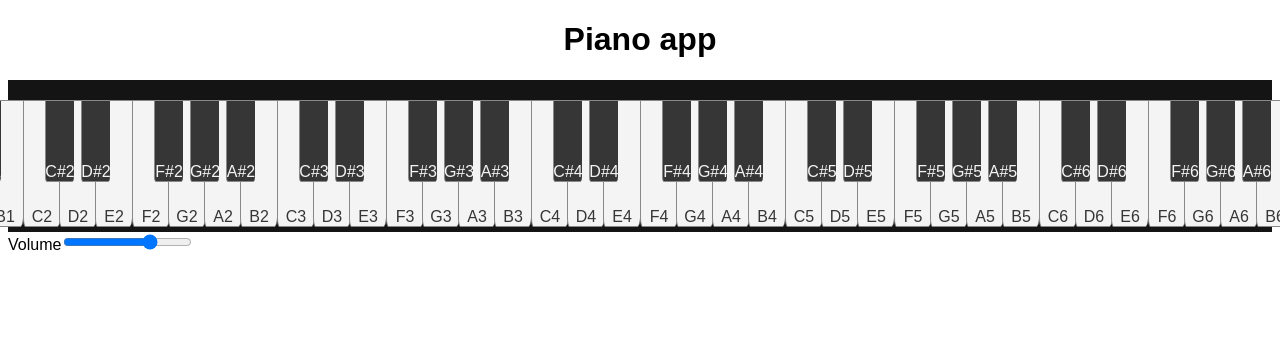
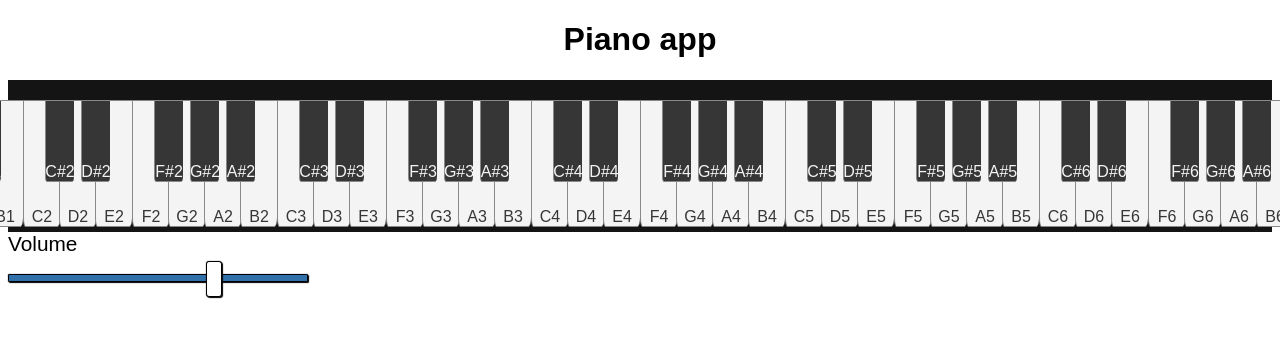
Before and after one commit to RBGeorgiev/javascript-practice, a React (Create React App) app in the folder piano-react/: page / in a window 1280 px wide. Shown: the top 338 px of the page. Built offline with nearby package versions, Linux system fonts and the light colour scheme.

Commit message:
styled volume controller

```diff
--- a/piano-react/src/App.css
+++ b/piano-react/src/App.css
@@ -47,3 +47,94 @@ h1 {
   height: 80px;
   z-index: 2;
 }
+
+.volumeController label {
+  font-size: 1.3em;
+  display: block;
+}
+
+input[type=range] {
+  -webkit-appearance: none;
+  margin: 18px 0;
+  width: 300px;
+}
+input[type=range]:focus {
+  outline: none;
+}
+input[type=range]::-webkit-slider-runnable-track {
+  width: 300px;
+  height: 8.4px;
+  cursor: pointer;
+  box-shadow: 1px 1px 1px #000000, 0px 0px 1px #0d0d0d;
+  background: #3071a9;
+  border-radius: 1.3px;
+  border: 0.2px solid #010101;
+}
+input[type=range]::-webkit-slider-thumb {
+  box-shadow: 1px 1px 1px #000000, 0px 0px 1px #0d0d0d;
+  border: 1px solid #000000;
+  height: 36px;
+  width: 16px;
+  border-radius: 3px;
+  background: #ffffff;
+  cursor: pointer;
+  -webkit-appearance: none;
+  margin-top: -14px;
+}
+input[type=range]:focus::-webkit-slider-runnable-track {
+  background: #367ebd;
+}
+input[type=range]::-moz-range-track {
+  width: 300px;
+  height: 8.4px;
+  cursor: pointer;
+  box-shadow: 1px 1px 1px #000000, 0px 0px 1px #0d0d0d;
+  background: #3071a9;
+  border-radius: 1.3px;
+  border: 0.2px solid #010101;
+}
+input[type=range]::-moz-range-thumb {
+  box-shadow: 1px 1px 1px #000000, 0px 0px 1px #0d0d0d;
+  border: 1px solid #000000;
+  height: 36px;
+  width: 16px;
+  border-radius: 3px;
+  background: #ffffff;
+  cursor: pointer;
+}
+input[type=range]::-ms-track {
+  width: 300px;
+  height: 8.4px;
+  cursor: pointer;
+  background: transparent;
+  border-color: transparent;
+  border-width: 16px 0;
+  color: transparent;
+}
+input[type=range]::-ms-fill-lower {
+  background: #2a6495;
+  border: 0.2px solid #010101;
+  border-radius: 2.6px;
+  box-shadow: 1px 1px 1px #000000, 0px 0px 1px #0d0d0d;
+}
+input[type=range]::-ms-fill-upper {
+  background: #3071a9;
+  border: 0.2px solid #010101;
+  border-radius: 2.6px;
+  box-shadow: 1px 1px 1px #000000, 0px 0px 1px #0d0d0d;
+}
+input[type=range]::-ms-thumb {
+  box-shadow: 1px 1px 1px #000000, 0px 0px 1px #0d0d0d;
+  border: 1px solid #000000;
+  height: 36px;
+  width: 16px;
+  border-radius: 3px;
+  background: #ffffff;
+  cursor: pointer;
+}
+input[type=range]:focus::-ms-fill-lower {
+  background: #3071a9;
+}
+input[type=range]:focus::-ms-fill-upper {
+  background: #367ebd;
+}
--- a/piano-react/src/App.js
+++ b/piano-react/src/App.js
@@ -25,16 +25,18 @@ function VolumeSlider() {
   }
 
   return (
-    <label>Volume
-    <input
-        className='volume'
+    <div className='volumeController'>
+      <label>Volume</label>
+      <input
+        className='volumeSlider'
         type="range"
         min="-35" max="15"
         defaultValue='0'
         onChange={handleChange}
         step="1"
       />
-    </label>
+    </div>
+
   );
 }
 
```
